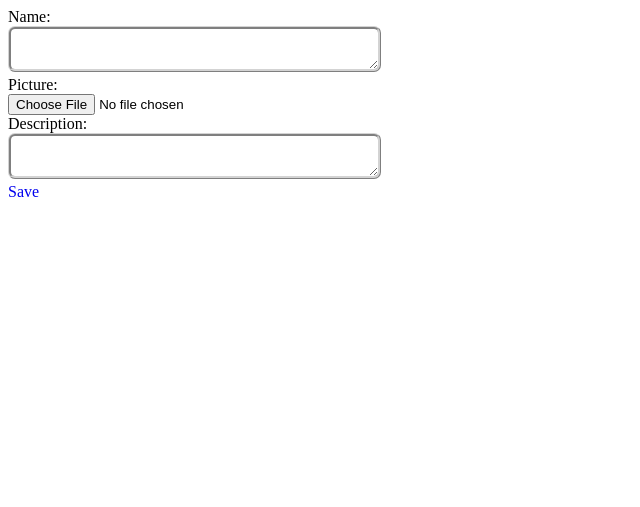
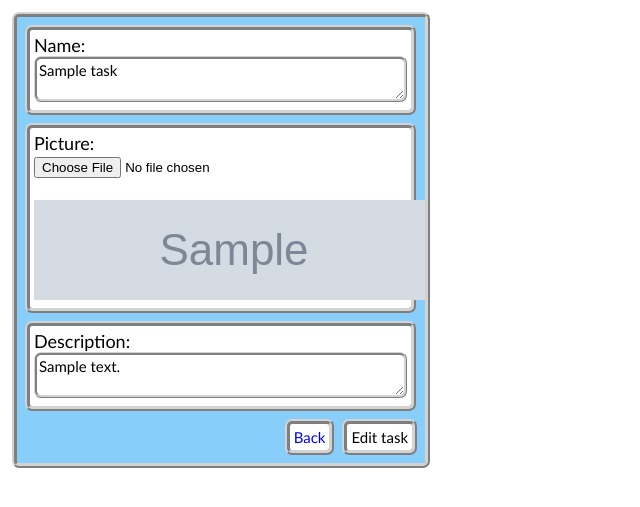
Before and after one commit to mati31203/trello1, a PHP site: page /edittask.php?id=1 in a window 1280 px wide. Shown: the top 507 px of the page, without its empty margins (0-640 px from the left). Run offline with PHP 8.4, Linux system fonts and the light colour scheme; tables that the repository leaves empty hold one stand-in row (values such as "Sample post"); grey boxes marked "Sample" are stand-in pictures.

Commit message:
updates 1 08.03.2022

```diff
--- a/details.php
+++ b/details.php
@@ -49,7 +49,7 @@ $details = getdetails();
         </div>
 
         <div class="allbuttons"><a href="addtask1.php">Delete</a></div>
-        <div class="allbuttons"><a href="edittask.php">Edit</a></div>
+        <div class="allbuttons"><a href="edittask.php?id=<?php echo $task['id']; ?>">Edit</a></div>
         <div class="allbuttons"><a href="index.php">Back</a></div>
     </div>
 
--- a/edittask.php
+++ b/edittask.php
@@ -1,5 +1,68 @@
 <?php
+include_once "utils\db.php";
 
+function getdetails(): bool|array
+{
+    $db_conn = startConnection();
+    if (!is_null($db_conn)):
+        $id = $_GET['id'];
+        $stmt = $db_conn->prepare("SELECT * FROM tasks WHERE id='".$id."'");
+        $stmt->execute();
+        return $stmt->fetchAll(PDO::FETCH_ASSOC);
+    endif;
+    return [];
+}
+
+$details = getdetails();
+
+if (!empty($_POST['edit'])):
+    if (!empty($_POST['name'])):
+        switch ($_POST['edit']):
+            case (!empty($_POST['edit'])):
+                $taskname = $_POST['name'];
+                $taskdesc = $_POST['description'];
+                $button = $_POST['edit'];
+                foreach($details as $task): $id=$task['id']; endforeach;
+
+                foreach($_FILES as $array):
+                    $size = $array['size'];
+                    echo $size;
+                endforeach;
+
+                foreach($_FILES as $array):
+                    $size = $array['size'];
+                    echo $size."<br><br>";
+                endforeach;
+
+                if ($size == 0):
+                        foreach($details as $task): $filename = $task['picture']; endforeach;
+                        edittask ($taskname, $taskdesc, $filename, $id);
+                        header("Location: details.php"."?id=".$task['id']);
+
+                elseif ($size > 0):
+                        $filename = $_FILES['picture123']['name'];
+                        $tempname = $_FILES['picture123']['tmp_name'];
+                        $fileType = pathinfo($filename,PATHINFO_EXTENSION);
+                        $filename = sha1(rand(1000,999999999999999)."-".date('d-m-y h:i:s')."-".$_FILES['picture123']['name']).".".$fileType;
+                        $folder = "images/".$filename;
+                        $allowTypes = array('jpg', 'JPG','png', 'PNG', 'jpeg', 'JPEG', NULL);
+
+                        if (in_array($fileType, $allowTypes)):
+                            move_uploaded_file($tempname, $folder);
+                            edittask ($taskname, $taskdesc, $filename, $id);
+
+                            foreach($details as $task): $task['id']; endforeach;
+                            header("Location: details.php"."?id=".$task['id']);
+                        else:
+                            echo "Add a file with any of these extensions: 'jpg', 'png', 'jpeg'. <br><br>";
+                        endif;
+                endif;
+            break;
+        endswitch;
+    else:
+        echo "Add name of a task <br><br>";
+    endif;
+endif;
 ?>
 
 <!DOCTYPE html>
@@ -7,18 +70,29 @@
 
 <head>
     <meta charset="UTF-8">
-    <title>Trello_trial</title>
+    <title>Trello_trial - Edit Task</title>
     <link rel="stylesheet" href="addtask_style.css">
 </head>
 
 <body>
-<div id="form">
-    <form action="" method="POST" enctype="multipart/form-data">
-        <div class="input" id="name">Name: <br><textarea name="name" id="textname"></textarea></div>
-        <div class="input" id="picture">Picture: <br><input type="file" name="picture"></div>
-        <div class="input" id="description">Description: <br><textarea name="description" id="textdesc"></textarea></div>
-        <div class="allbtns" id="savebtn"><a class="noDecoration" href="index.php">Save</a></div>
-    </form>
-</div>
+
+<div class="all form">
+        <form action="" method="POST" enctype="multipart/form-data">
+            <div class="all input">Name: <br><textarea name="name"><?php foreach($details as $task): echo $task['name']; endforeach; ?></textarea>
+            </div>
+
+            <div class="all input">Picture: <br><input type="file" name="picture123"><br><br>
+                <?php foreach($details as $task):
+                    $path = "images/".$task['picture'];
+                    echo "<img src='".$path."'>";
+                endforeach; ?>
+            </div>
+
+            <div class="all input">Description: <br><textarea name="description"><?php foreach($details as $task): echo $task['description']; endforeach; ?></textarea>
+            </div>
+            <input type="submit" name="edit" value="Edit task">
+            <div class="allbuttons"><a href="details.php?id=<?php echo $task['id']; ?>">Back</a></div>
+        </form>
+    </div>
 </body>
 </html>
```
Also changed, not shown: addtask1.php (+1 -9 lines), utils/db.php (+32 -1 lines).
